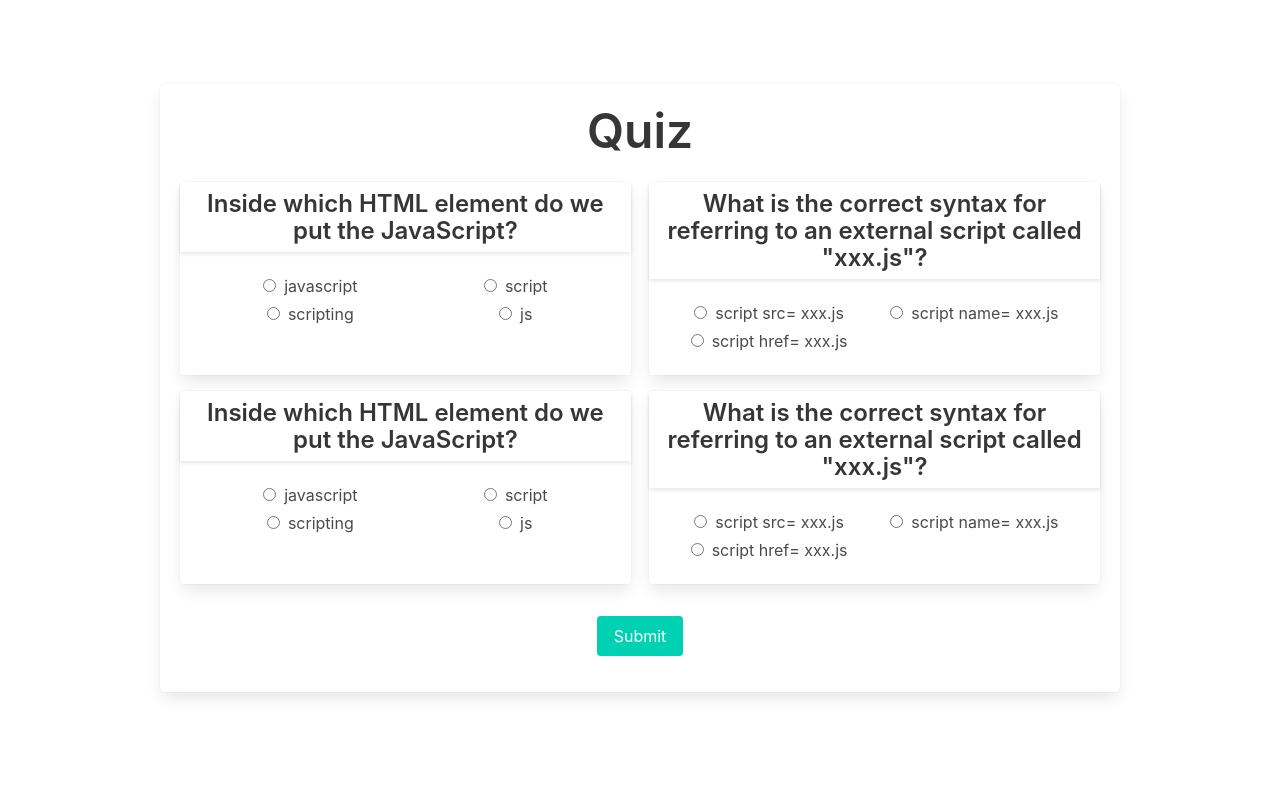
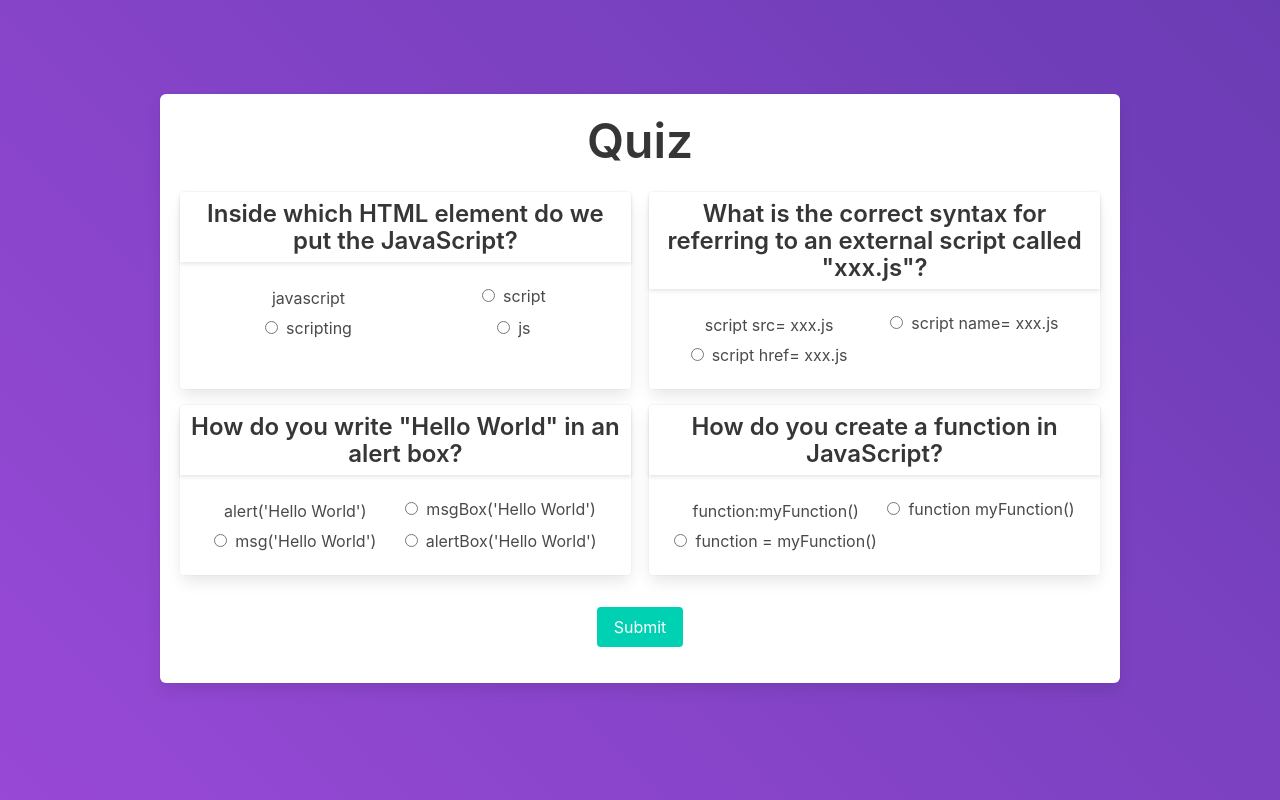
Before and after one commit to HoganMcDonald/umn_bootcamp_quiz, a plain HTML site: page index.html in a window 1280 px wide. Drawn offline with nearby package versions, Linux system fonts and the light colour scheme.

Commit message:
slight refactor and style update. Ready to record.

```diff
--- a/client.js
+++ b/client.js
@@ -15,15 +15,15 @@ const questions = [
     userGuess: ''
   },
   {
-    question: 'Inside which HTML element do we put the JavaScript?',
-    options: ['javascript', 'script', 'scripting', 'js'],
-    correctAnswer: 'script',
+    question: 'How do you write "Hello World" in an alert box?',
+    options: ['alert(\'Hello World\')', 'msgBox(\'Hello World\')', 'msg(\'Hello World\')', 'alertBox(\'Hello World\')'],
+    correctAnswer: 'alert(\'Hello World\')',
     userGuess: ''
   },
   {
-    question: 'What is the correct syntax for referring to an external script called "xxx.js"?',
-    options: ['script src= xxx.js ', 'script name= xxx.js ', 'script href= xxx.js '],
-    correctAnswer: 'script src= xxx.js ',
+    question: 'How do you create a function in JavaScript?',
+    options: ['function:myFunction()', 'function myFunction()', 'function = myFunction()'],
+    correctAnswer: 'function myFunction()',
     userGuess: ''
   }
 ]
@@ -31,8 +31,6 @@ const questions = [
 
 // evaluates how many questions were correct
 function evaluate(questionArray) {
-
-  // javascript 30 - Wes Bos
 
   return questionArray
     .map(function(question) {
@@ -52,9 +50,6 @@ $('#questions').on('click', '.radio-input', function() {
 }); // radio-input handler
 
 
-
-
-
 // don't worry about code below as much, but feel free to check it out
 
 // renders questions to the page --> not a great solution...
@@ -63,7 +58,7 @@ function render(questionArray) {
     const q = questionArray[i];
     let $card = $('<div class="card">');
     $card.append(`<div class="card-header"><h4 class="title is-4">${q.question}</h4></div>`);
-    let control = q.options.map( option => `<label class="radio"><input class="radio-input" type="radio" name="answer" value="${option}" data-key="${i}">${option}</label>`).join('');
+    let control = q.options.reduce((str, option) => str + `<label class="radio"><input class="radio-input" type="radio" name="answer" value="${option}" data-key="${i}">${option}</label>`);
     $card.append(`<div class="card-content"><form id="question-${i}"><div class="control">${control}</div></form></div>`)
     $('#questions').append($card);
   }
--- a/styles/main.sass
+++ b/styles/main.sass
@@ -4,7 +4,7 @@ body
   display: flex
   justify-content: center
   align-items: center
-
+  background: linear-gradient(45deg, rgb(152, 73, 214), #6a3cb4)
 .box
   width: 960px
   text-align: center
```
Also changed, not shown: styles/main.css, 1 other file.
